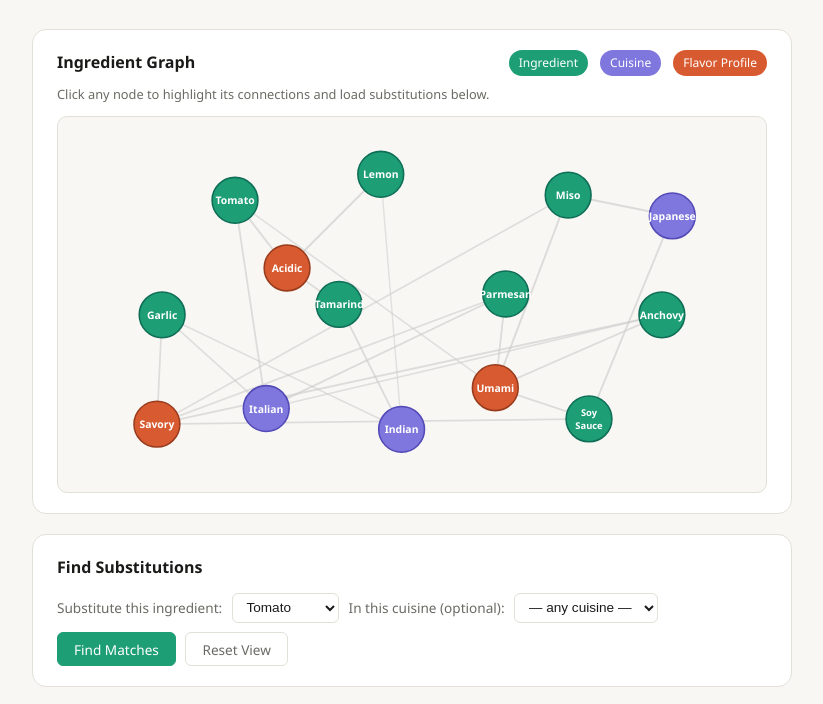
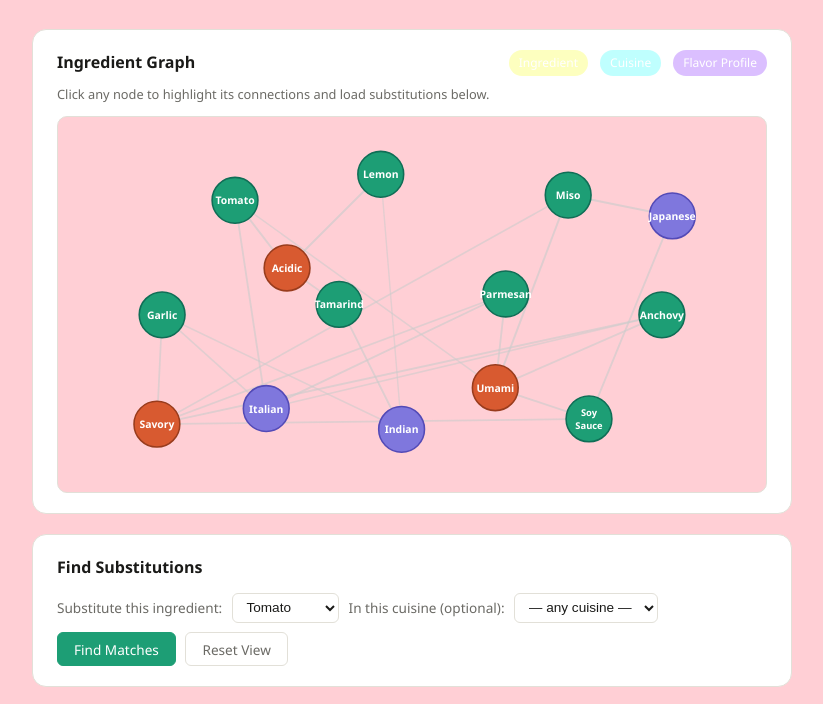
Before and after one commit to EleanorTramo/recipe_ingredient_graph, a plain HTML site: page index.html in a window 1280 px wide. Shown: the part 108-812 px from the top of the page, without its empty margins (228-1051 px from the left). Drawn offline with Linux system fonts and the light colour scheme.

Commit message:
Update index.html

```diff
--- a/index.html
+++ b/index.html
@@ -9,15 +9,15 @@
     *, *::before, *::after { box-sizing: border-box; margin: 0; padding: 0; }
 
     :root {
-      --bg:          #f8f7f4;
+      --bg:          #FFCFD5;
       --surface:     #ffffff;
       --border:      #e2e0d8;
       --text:        #1a1a18;
       --muted:       #6b6a65;
       --accent:      #1D9E75;
-      --c-ingredient:#1D9E75;
-      --c-cuisine:   #7F77DD;
-      --c-flavor:    #D85A30;
+      --c-ingredient:#FDFFBF;
+      --c-cuisine:   #BFFFFE;
+      --c-flavor:    #DBBFFF;
     }
 
     @media (prefers-color-scheme: dark) {
```
